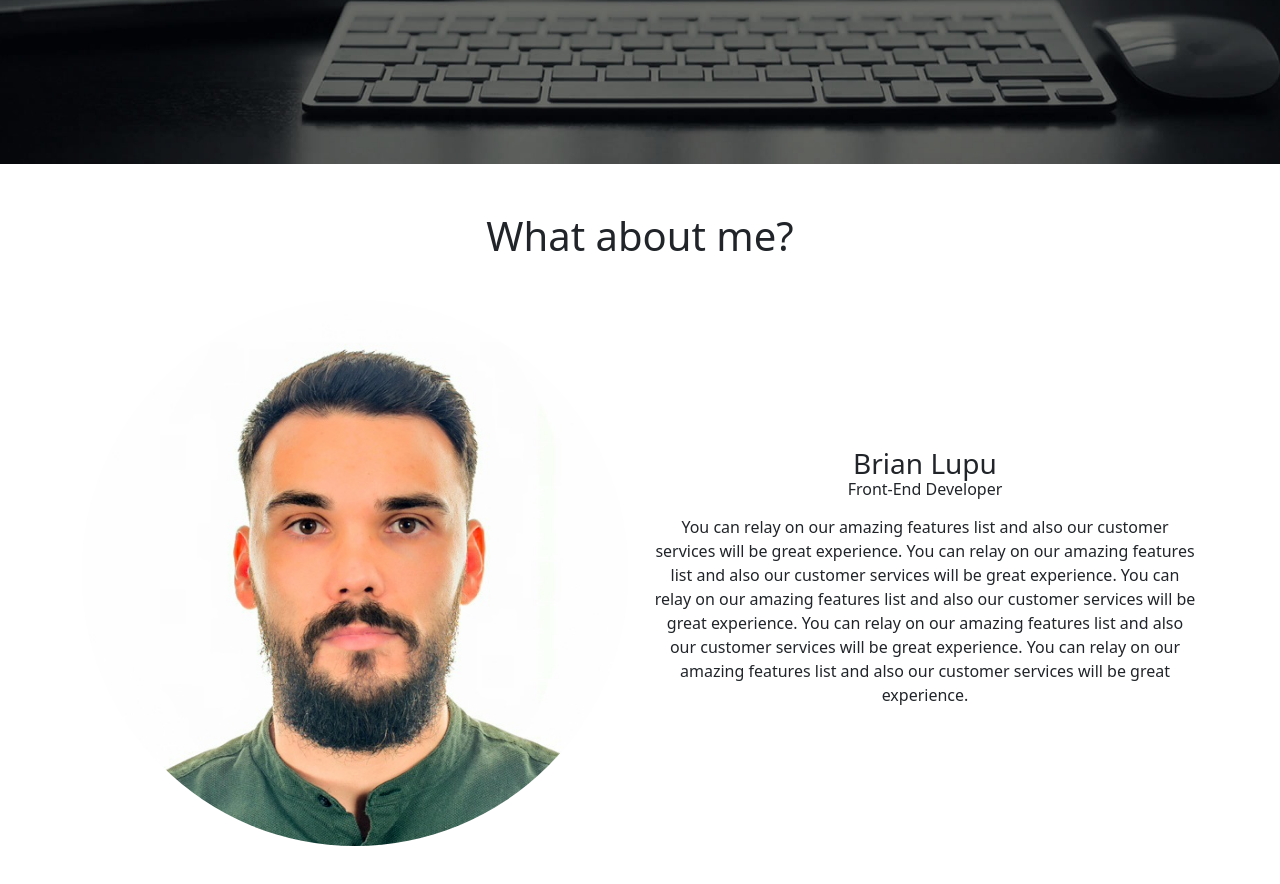
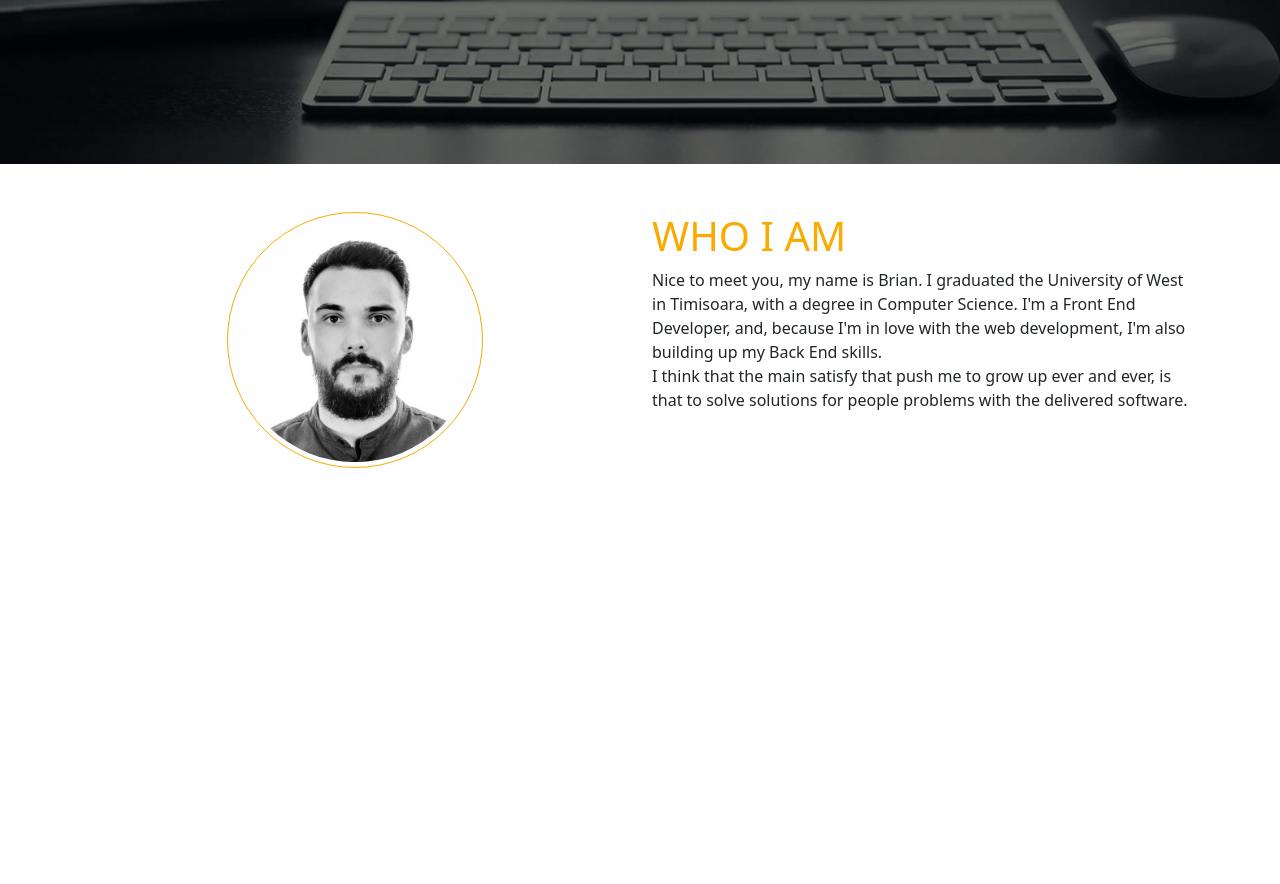
Before and after one commit to BrianLupu93/portfolio-website, a React (Create React App) app: page / in a window 1280 px wide. Shown: the part 652-1536 px from the top of the page. After the commit the page ends 1216 px from the top, so only its background shows below. Built offline with nearby package versions, Linux system fonts and the light colour scheme.

Commit message:
about component

```diff
--- a/src/App.css
+++ b/src/App.css
@@ -1,7 +1,7 @@
 @import url("https://fonts.googleapis.com/css2?family=Commissioner:wght@200;400;700&family=Lato:wght@100&family=Outfit:wght@300;400;500;600;700;800&family=Roboto+Condensed:ital,wght@0,300;0,400;0,700;1,300;1,400&display=swap");
 
 body {
-  font-family: "Roboto Condensed" sans-serif;
+  font-family: "Roboto Condensed" sans-serif !important;
 }
 
 :root {
@@ -14,6 +14,10 @@ body {
 }
 
 /* ----------------------- NAVBAR ------------------------------  */
+.nav {
+  z-index: 2;
+}
+
 .logo {
   width: 16.25rem;
 }
@@ -73,7 +77,6 @@ nav ul li {
   justify-content: center;
   align-items: center;
   text-align: center;
-  font-family: "Roboto Condensed" sans-serif;
 }
 .main-info h1 {
   color: var(--primary-white);
@@ -104,6 +107,27 @@ nav ul li {
   color: var(--primary-white);
 }
 
+/* ----------------------- ABOUT ME ------------------------------  */
+
+.photo-wrap {
+  display: flex;
+  justify-content: center;
+  align-items: center;
+}
+
+.profile-img {
+  width: 16rem;
+  border-radius: 50%;
+  padding: 0.3rem;
+  border: 1px solid var(--primary-orange);
+}
+
+.about-heading {
+  color: var(--primary-orange);
+  text-transform: uppercase;
+  font-weight: 300;
+}
+
 /* ----------------------- DISPLAY ------------------------------  */
 
 @media (max-width: 768px) {
@@ -113,4 +137,12 @@ nav ul li {
   .typed-text {
     font-size: 1.8rem;
   }
+  .navbar-brand {
+    width: 7rem;
+  }
 }
+@media (max-width: 468px) {
+  .profile-img {
+    width: 10rem;
+  }
+}
--- a/src/App.js
+++ b/src/App.js
@@ -1,7 +1,8 @@
 import "bootstrap/dist/css/bootstrap.min.css";
 
 import "./App.css";
-import About from "./components/About";
+import AboutMe from "./components/AboutMe";
+
 import Header from "./components/Header";
 import Navbar from "./components/Navbar";
 
@@ -10,7 +11,7 @@ function App() {
     <div className="App">
       <Navbar />
       <Header />
-      <About />
+      <AboutMe />
     </div>
   );
 }
--- a/src/components/About.js
+++ /dev/null
@@ -1,52 +0,0 @@
-import React from "react";
-import brian from "../images/brian.jpg";
-
-const About = () => {
-  return (
-    <>
-      <div className="py-5 team4">
-        <div className="container">
-          <div className="row justify-content-center mb-4">
-            <div className="col-md-7 text-center">
-              <h1 className="mb-3">What about me?</h1>
-            </div>
-          </div>
-          <div div className="row">
-            <div className="col">
-              <div className="row">
-                <div className="col-md-12">
-                  <img
-                    src={brian}
-                    alt="wrapkit"
-                    className="img-fluid rounded-circle"
-                  />
-                </div>
-              </div>
-            </div>
-            <div className="col align-self-center">
-              <div className="col ">
-                <div className="col-md-12 text-center ">
-                  <h3 className="mt-4 font-weight-medium mb-0">Brian Lupu</h3>
-                  <h6 className="subtitle mb-3">Front-End Developer</h6>
-                  <p>
-                    You can relay on our amazing features list and also our
-                    customer services will be great experience. You can relay on
-                    our amazing features list and also our customer services
-                    will be great experience. You can relay on our amazing
-                    features list and also our customer services will be great
-                    experience. You can relay on our amazing features list and
-                    also our customer services will be great experience. You can
-                    relay on our amazing features list and also our customer
-                    services will be great experience.
-                  </p>
-                </div>
-              </div>
-            </div>
-          </div>
-        </div>
-      </div>
-    </>
-  );
-};
-
-export default About;
--- /dev/null
+++ b/src/components/AboutMe.js
@@ -0,0 +1,30 @@
+import React from "react";
+import brian from "../images/brian.jpeg";
+
+const AboutMe = () => {
+  return (
+    <div className="container py-5">
+      <div className="row">
+        <div className="col-lg-6 col-xm-12">
+          <div className="photo-wrap mb-5">
+            <img className="profile-img" src={brian} alt="brian" />
+          </div>
+        </div>
+        <div className="col-lg-6 col-xm-12">
+          <h1 className="about-heading">Who i am </h1>
+          <p>
+            Nice to meet you, my name is Brian. I graduated the University of
+            West in Timisoara, with a degree in Computer Science. I'm a Front
+            End Developer, and, because I'm in love with the web development,
+            I'm also building up my Back End skills.
+            <br /> I think that the main satisfy that push me to grow up ever
+            and ever, is that to solve solutions for people problems with the
+            delivered software.
+          </p>
+        </div>
+      </div>
+    </div>
+  );
+};
+
+export default AboutMe;
--- a/src/index.css
+++ b/src/index.css
@@ -1,13 +1,12 @@
 body {
   margin: 0;
-  font-family: -apple-system, BlinkMacSystemFont, 'Segoe UI', 'Roboto', 'Oxygen',
-    'Ubuntu', 'Cantarell', 'Fira Sans', 'Droid Sans', 'Helvetica Neue',
-    sans-serif;
+  font-family: "Segoe UI", "Roboto", "Oxygen", "Ubuntu", "Cantarell",
+    "Fira Sans", "Droid Sans", "Helvetica Neue", sans-serif;
   -webkit-font-smoothing: antialiased;
   -moz-osx-font-smoothing: grayscale;
 }
 
 code {
-  font-family: source-code-pro, Menlo, Monaco, Consolas, 'Courier New',
+  font-family: source-code-pro, Menlo, Monaco, Consolas, "Courier New",
     monospace;
 }
```
Also changed, not shown: src/images/brian.jpeg (added), src/images/brian.jpg (deleted).
